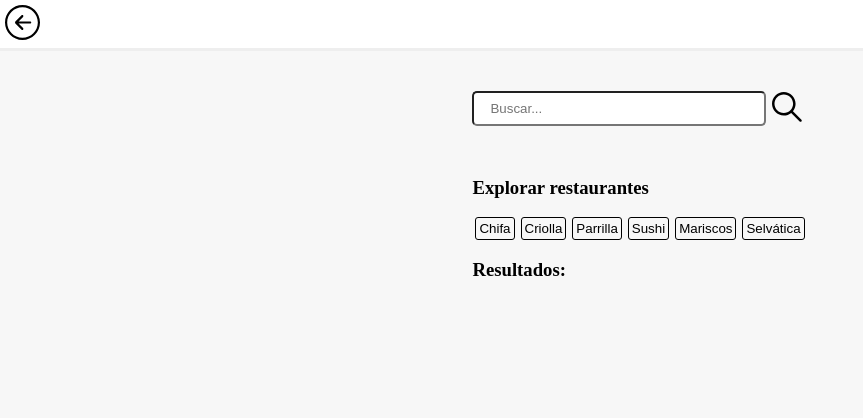
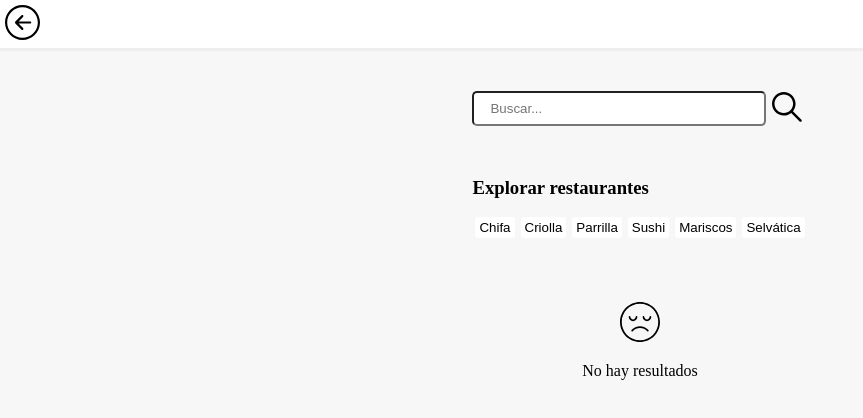
Before and after one commit to AnaflaviaDiaz/foodmap-react, a React (Create React App) app: page /search in a window 1280 px wide. Shown: the top 418 px of the page, without its empty margins (0-863 px from the left). Built offline with nearby package versions, Linux system fonts and the light colour scheme; a web font is replaced by a local one.

Commit message:
feat(closes #6): add empty-page when no results found

```diff
--- /dev/null
+++ b/src/components/empty-page/EmptyPage.js
@@ -0,0 +1,15 @@
+import React from 'react';
+import { ReactComponent as SadFace } from './../../assets/icons/sad.svg';
+
+const EmptyPage = () => {
+  return (
+    <div className="text-center">
+      <SadFace width="40px" />
+      <div>
+        <p>No hay resultados</p>
+      </div>
+    </div>
+  )
+};
+
+export default EmptyPage;
--- a/src/components/search/Search.js
+++ b/src/components/search/Search.js
@@ -6,6 +6,7 @@ import './../../scss/module/button/BadgeButton.scss';
 import SearchList from './SearchList/SearchList';
 import Modal from './../modal/Modal';
 import SearchForm from './SearchForm/SearchForm';
+import EmptyPage from '../empty-page/EmptyPage';
 
 const initialInformationItemState = {
   name: '',
@@ -46,9 +47,17 @@ const Search = () => {
 
       <SearchTypes onSelectType={onSelectType} />
 
-      <h3>Resultados:</h3>
-      <SearchList getInformationModal={handleInformationModal}
-        onOpenModal={handleShowModal} restaurantList={restaurantList} />
+      {restaurantList.length ? (
+        <>
+          <h3>Resultados:</h3>
+          <SearchList getInformationModal={handleInformationModal}
+          onOpenModal={handleShowModal} restaurantList={restaurantList} />
+        </>
+      ): (
+        <div className="mt-4">
+          <EmptyPage />
+        </div>
+      )}
       {showModal && (
         <Modal
           informationModal={informationModal}
--- a/src/scss/module/button/BadgeButton.scss
+++ b/src/scss/module/button/BadgeButton.scss
@@ -1,9 +1,13 @@
 @import './../../variables.scss';
 
 .BadgeButton {
-  background-color: $bg-primary-color;
-  border: 1px solid black;
+  background-color: $bg-secondary-color;
+  border: none;
   border-radius: 3px;
-  padding: 3px;
+  padding: 3px 4px;
   cursor: pointer;
+
+  &:focus, &::selection {
+    box-shadow: 6px 6px 6px 0px #cecece;
+  }
 }
```
Also changed, not shown: src/assets/icons/sad.svg (added), src/assets/sad.png (added).
